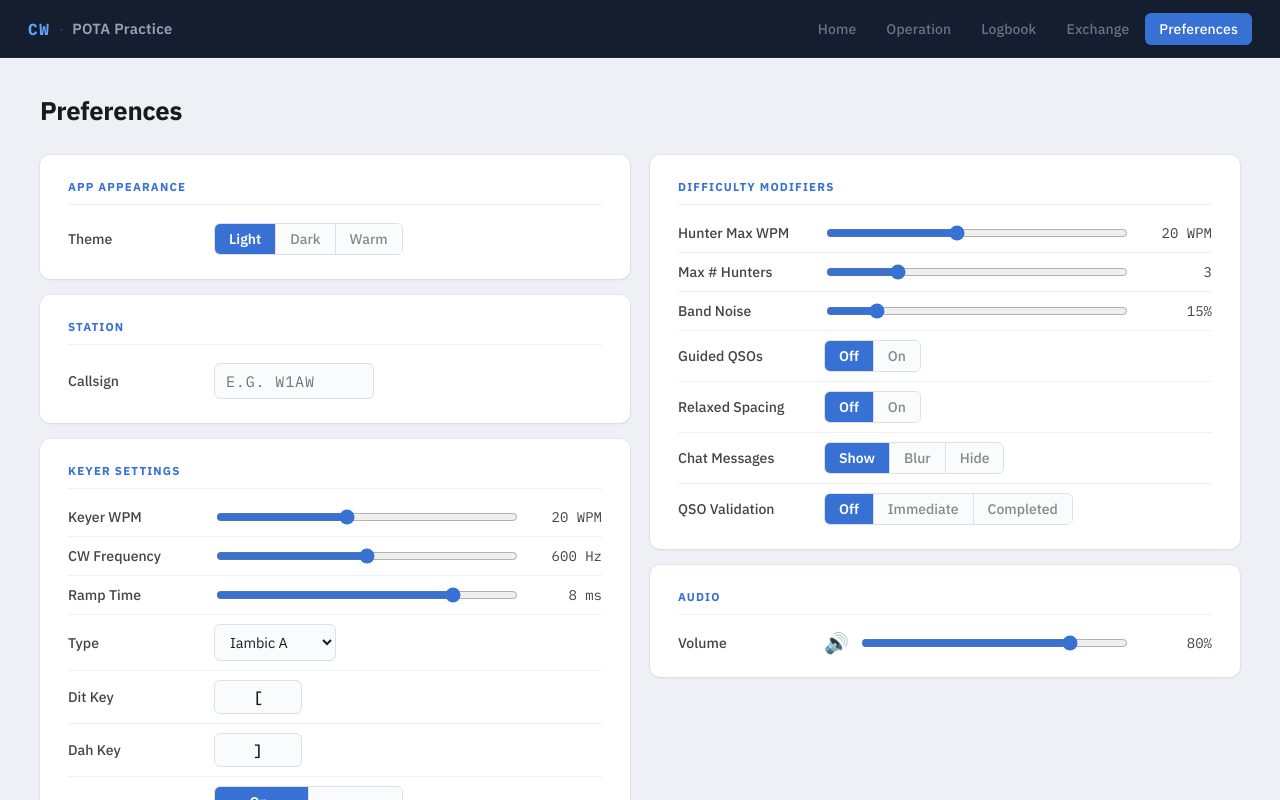
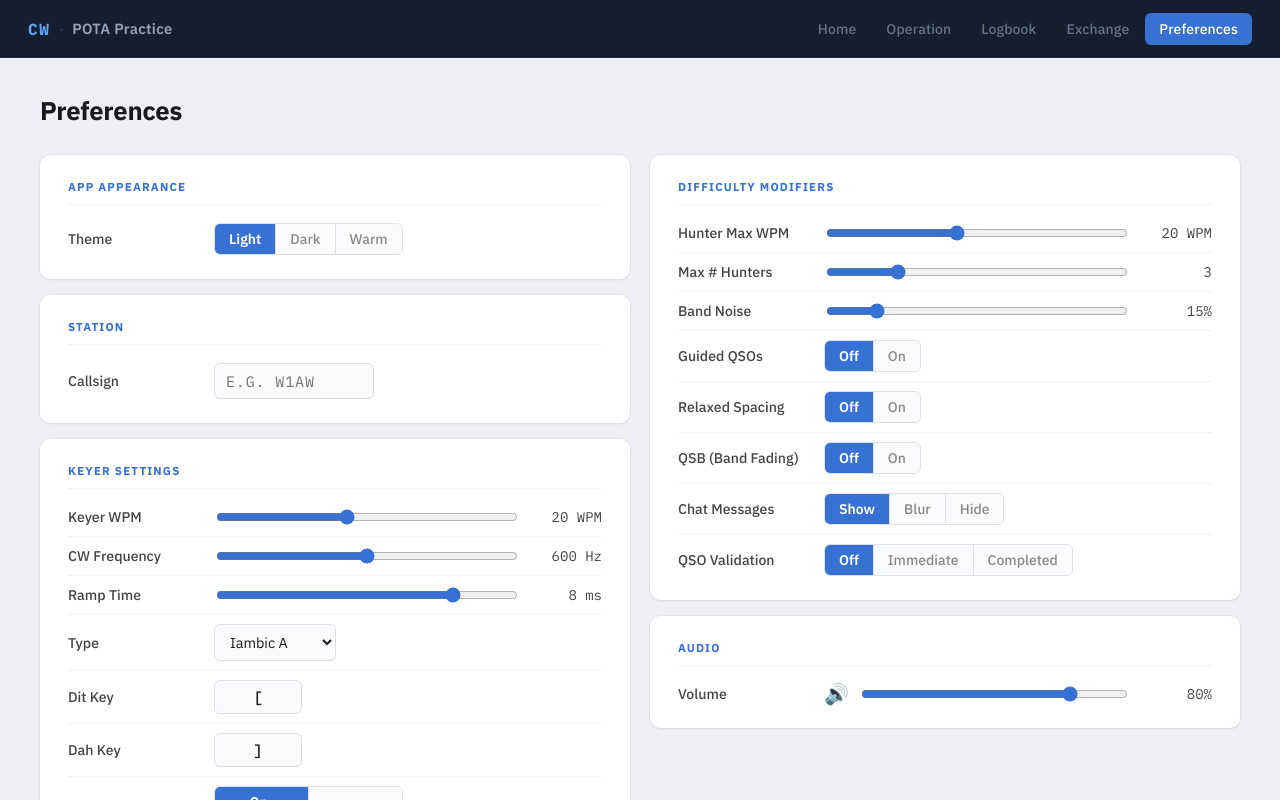
Before and after one commit to MabeCr/cw-pota-practice, a Vue app: page /preferences in a window 1280 px wide. Built offline with nearby package versions, Linux system fonts and the light colour scheme.

Commit message:
Adding QSB for the hunting stations

```diff
--- a/src/composables/useMorse.ts
+++ b/src/composables/useMorse.ts
@@ -116,16 +116,32 @@ export function useMorse() {
 
     const playMorse = (text: string, wpm: number = WPM, frequency: number = FREQUENCY): void => {
         const { ctx, target } = getAudioGraph();
-        const RAMP_TIME = useSettingsStore().rampTime / 1000;
+        const settings = useSettingsStore();
+        const RAMP_TIME = settings.rampTime / 1000;
         const dit = 1200 / wpm / 1000;
 
         const oscillator = ctx.createOscillator();
         const gain = ctx.createGain();
 
+        // QSB (band fading): 5% chance per transmission when enabled.
+        // Insert a slow-fading gain node between the timing gain and the compressor
+        // so the signal dips mid-message and then recovers — audible but harder to copy.
+        const outputNode: AudioNode = (() => {
+            if (!settings.qsbEnabled || Math.random() >= 0.05) return target
+            const qsbGain = ctx.createGain()
+            qsbGain.connect(target)
+            const t0 = ctx.currentTime
+            qsbGain.gain.setValueAtTime(1.0, t0)
+            qsbGain.gain.setValueAtTime(1.0, t0 + 0.35)          // hold full strength briefly
+            qsbGain.gain.linearRampToValueAtTime(0.1, t0 + 2.0)  // fade down over ~1.6 s
+            qsbGain.gain.linearRampToValueAtTime(1.0, t0 + 4.5)  // recover over ~2.5 s
+            return qsbGain
+        })()
+
         oscillator.type = 'sine';
         oscillator.frequency.setValueAtTime(frequency, ctx.currentTime);
         oscillator.connect(gain);
-        gain.connect(target);
+        gain.connect(outputNode);
         gain.gain.setValueAtTime(0, ctx.currentTime);
 
         oscillator.start();
--- a/src/stores/settingsStore.ts
+++ b/src/stores/settingsStore.ts
@@ -40,6 +40,7 @@ function defaultState() {
         theme:              (saved.theme              as AppTheme)          ?? 'light' as AppTheme,
         guidedQsos:         (saved.guidedQsos         as boolean)           ?? false,
         relaxedSpacing:     (saved.relaxedSpacing     as boolean)           ?? false,
+        qsbEnabled:         (saved.qsbEnabled         as boolean)           ?? false,
         mobileInputMethod:  (saved.mobileInputMethod  as MobileInputMethod) ?? 'on-screen' as MobileInputMethod,
     };
 }
@@ -107,6 +108,10 @@ export const useSettingsStore = defineStore('settings', {
             this.relaxedSpacing = value;
             saveToStorage(this.$state);
         },
+        setQsbEnabled(value: boolean) {
+            this.qsbEnabled = value;
+            saveToStorage(this.$state);
+        },
         setMobileInputMethod(value: MobileInputMethod) {
             this.mobileInputMethod = value;
             saveToStorage(this.$state);
--- a/src/views/PreferencesView.vue
+++ b/src/views/PreferencesView.vue
@@ -290,6 +290,24 @@ onUnmounted(() => {
                 :class="{ active: settings.relaxedSpacing }"
                 title="Extra or missing spaces between characters are ignored when matching your message"
                 @click="settings.setRelaxedSpacing(true)"
+              >On</button>
+            </div>
+          </div>
+
+          <div class="pref-row">
+            <label class="pref-label">QSB (Band Fading)</label>
+            <div class="segment-group">
+              <button
+                class="segment-btn"
+                :class="{ active: !settings.qsbEnabled }"
+                title="Hunter signals are always consistent"
+                @click="settings.setQsbEnabled(false)"
+              >Off</button>
+              <button
+                class="segment-btn"
+                :class="{ active: settings.qsbEnabled }"
+                title="5% of hunter transmissions randomly fade mid-message"
+                @click="settings.setQsbEnabled(true)"
               >On</button>
             </div>
           </div>
```
